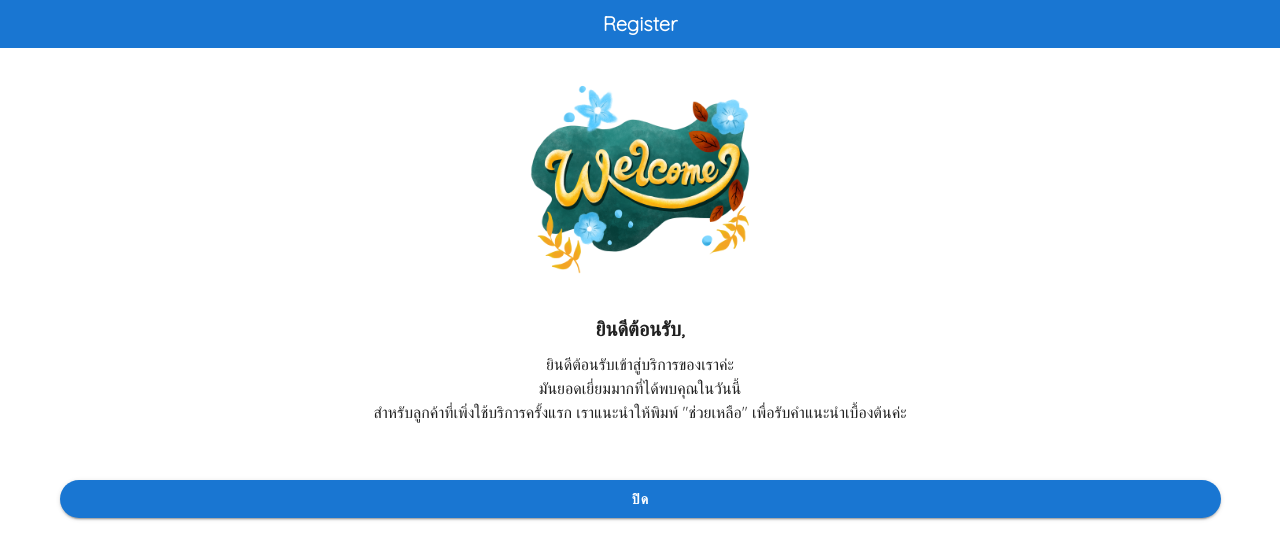
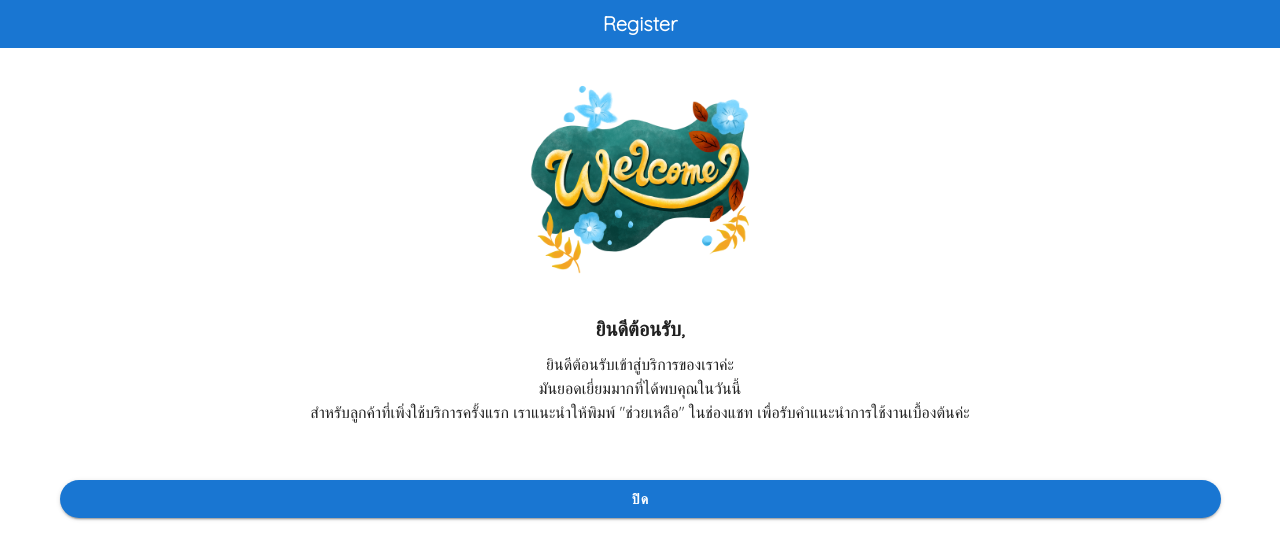
Before and after one commit to minkicu/auspiciousRegister, a Nuxt app: page /register/done in a window 1280 px wide. Shown: the top 560 px of the page. Built offline with nearby package versions, Linux system fonts and the light colour scheme.

Commit message:
revise welcome message

```diff
--- a/pages/register/done.vue
+++ b/pages/register/done.vue
@@ -10,7 +10,7 @@
                         <img src="~/assets/welcome.png" alt="" width="236px">
                         <h1 class="text-title mt-3">ยินดีต้อนรับ, {{ name }}</h1>
                         <p class="mt-2 pl-8 pr-8">
-                            ยินดีต้อนรับเข้าสู่บริการของเราค่ะ<br>มันยอดเยี่ยมมากที่ได้พบคุณในวันนี้<br>สำหรับลูกค้าที่เพิ่งใช้บริการครั้งแรก เราแนะนำให้พิมพ์ "ช่วยเหลือ" เพื่อรับคำแนะนำเบื้องต้นค่ะ
+                            ยินดีต้อนรับเข้าสู่บริการของเราค่ะ<br>มันยอดเยี่ยมมากที่ได้พบคุณในวันนี้<br>สำหรับลูกค้าที่เพิ่งใช้บริการครั้งแรก เราแนะนำให้พิมพ์ "ช่วยเหลือ" ในช่องแชท เพื่อรับคำแนะนำการใช้งานเบื้องต้นค่ะ
                         </p>
                     </div>
                     <v-btn rounded color="primary" dark class="w-100 mt-8 my-btn mt-10" @click="close">
```
